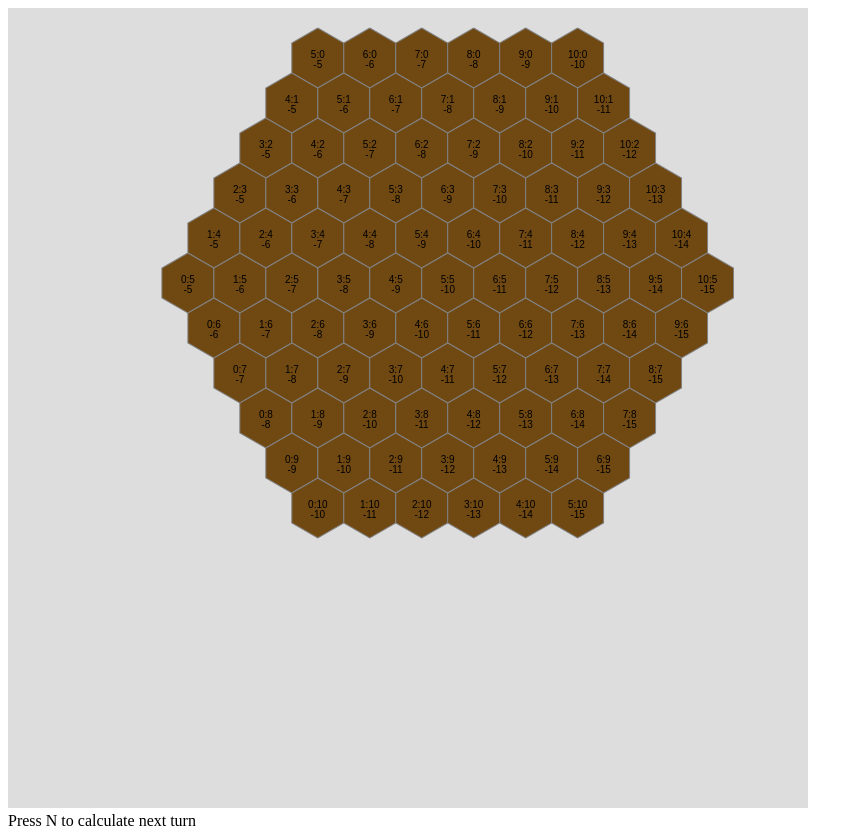
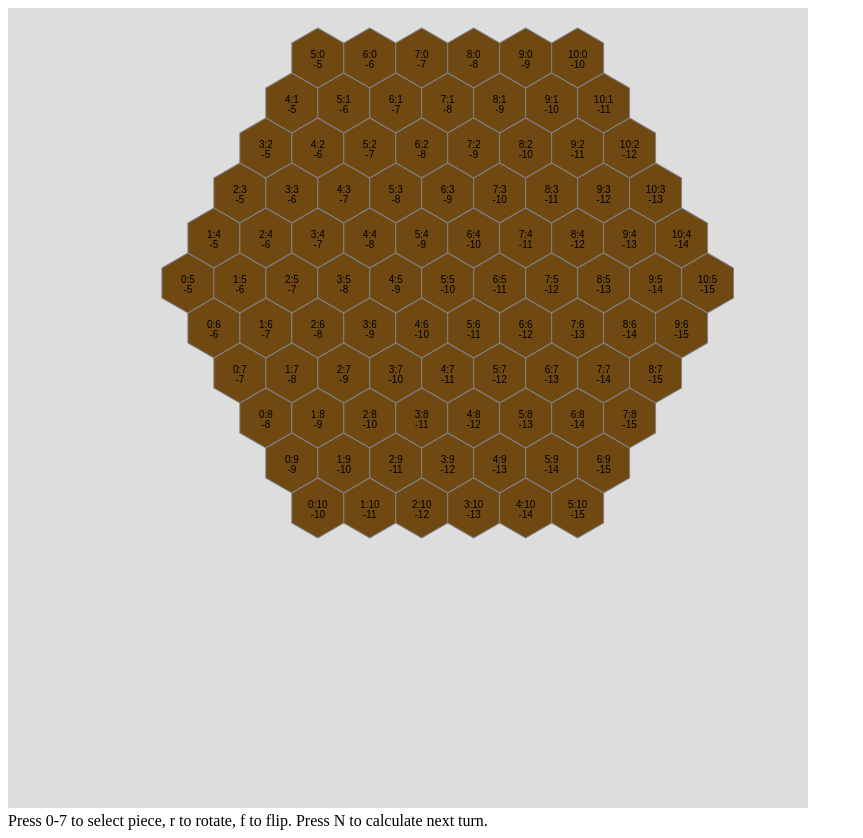
Before and after one commit to BoltKey/snekagon, a plain HTML site: page index.html in a window 1280 px wide. Shown: the whole page, without its empty margins (0-863 px from the left). Drawn offline with nearby package versions, Linux system fonts and the light colour scheme.

Commit message:
add piece insertion instructions

```diff
--- a/index.html
+++ b/index.html
@@ -13,7 +13,7 @@
 <body>
 	<div id='main'>
 		<canvas id="game" width=800 height=800 style="background:#dddddd"></canvas>
-		<div id="status">Press N to calculate next turn</div>
+		<div id="status">Press 0-7 to select piece, r to rotate, f to flip. Press N to calculate next turn. </div>
 	</div>
 </body>
 </html>
```
